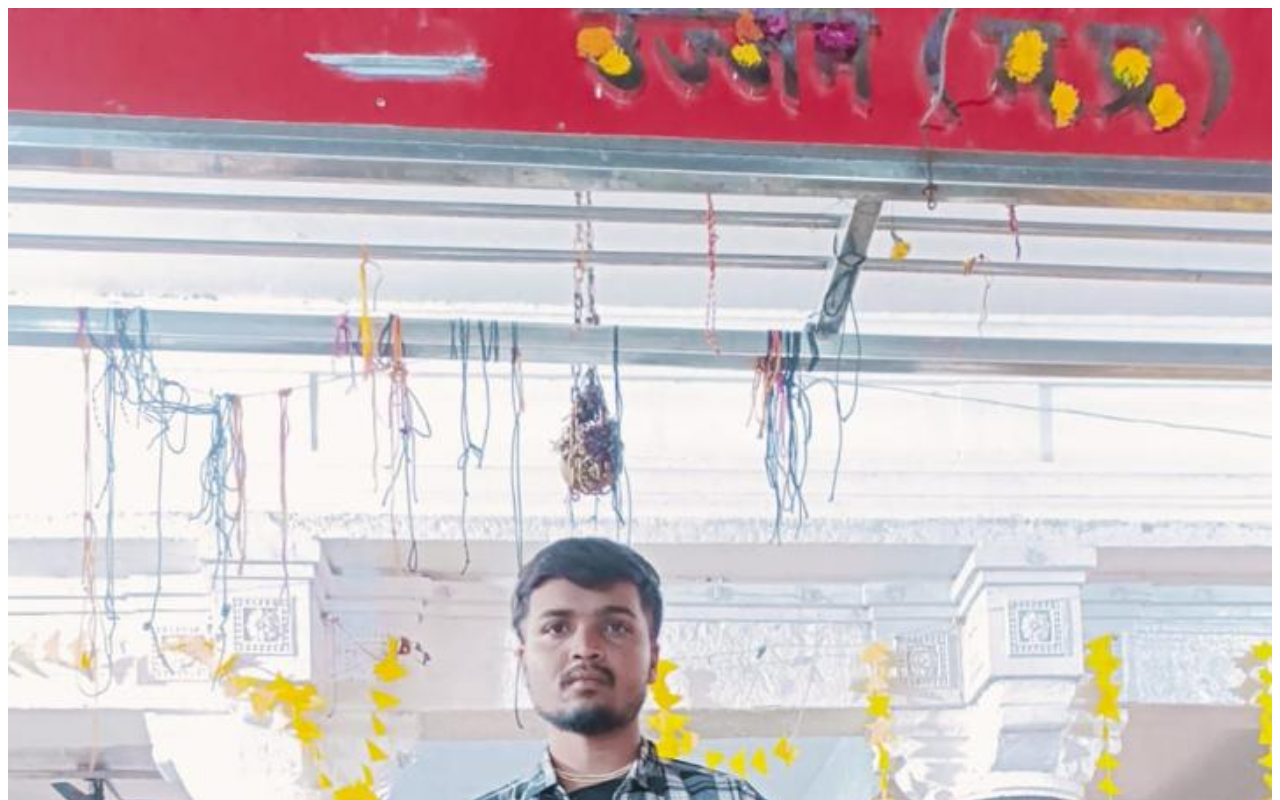
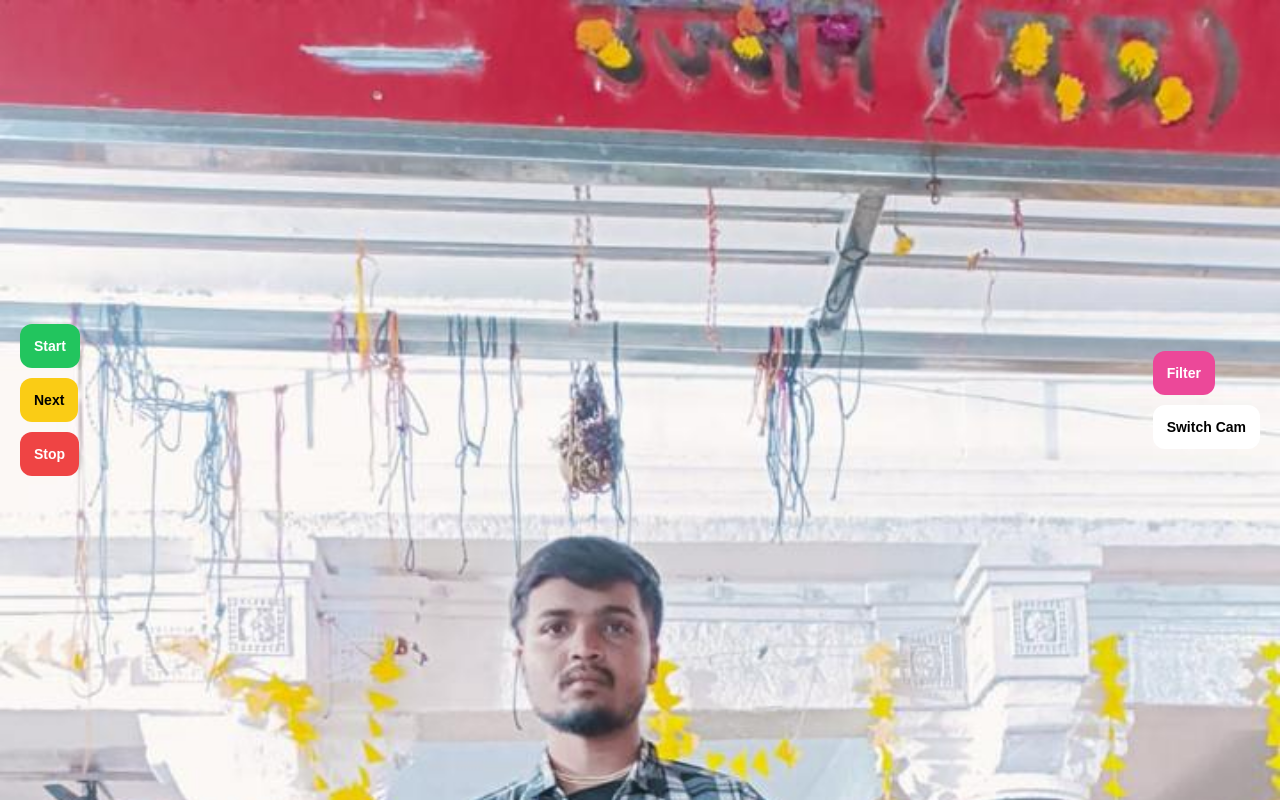
Before and after one commit to suraj778778/SuckSexFull, a website: page frontend/index.html in a window 1280 px wide. Shown: the top 800 px of the page. Drawn offline with nearby package versions, Linux system fonts and the light colour scheme; no server answers.

Commit message:
Update styles.css

```diff
--- a/frontend/styles.css
+++ b/frontend/styles.css
@@ -1,5 +1,95 @@
+body {
+  margin: 0;
+  background: #f5f5dc;
+  font-family: Arial;
+}
+
+/* MAIN */
+.container {
+  position: relative;
+  width: 100vw;
+  height: 100vh;
+}
+
+/* REMOTE VIDEO */
+.remote video {
+  width: 100%;
+  height: 100%;
+  object-fit: cover;
+  display: none;
+}
+
+/* PLACEHOLDER FIX */
 #placeholder {
   width: 100%;
   height: 100%;
-  object-fit: cover;   /* 🔥 THIS FIXES MOBILE + PC ISSUE */
+  object-fit: cover;
 }
+
+/* LOCAL VIDEO */
+.local {
+  position: absolute;
+  bottom: 90px;
+  right: 10px;
+  width: 120px;
+  height: 160px;
+  z-index: 10;
+}
+
+.local video {
+  width: 100%;
+  height: 100%;
+  transform: scaleX(-1);
+}
+
+/* BUTTONS */
+.controls-left, .controls-right {
+  position: absolute;
+  top: 50%;
+  transform: translateY(-50%);
+}
+
+.controls-left { left: 10px; }
+.controls-right { right: 10px; }
+
+button {
+  display: block;
+  margin: 10px;
+  padding: 14px;
+  border-radius: 12px;
+  border: none;
+  font-weight: bold;
+  font-size: 14px;
+}
+
+/* COLORS */
+#startBtn { background: #22c55e; color: white; }
+#stopBtn { background: #ef4444; color: white; }
+#nextBtn { background: #facc15; color: black; }
+#filterBtn { background: #ec4899; color: white; }
+#cameraBtn { background: white; color: black; }
+
+/* SEARCH LOADER */
+#searching {
+  position: absolute;
+  top: 50%;
+  left: 50%;
+  transform: translate(-50%, -50%);
+  display: none;
+  justify-content: center;
+  align-items: center;
+}
+
+/* SPINNER */
+.loader {
+  width: 50px;
+  height: 50px;
+  border: 5px solid black;
+  border-top: 5px solid transparent;
+  border-radius: 50%;
+  animation: spin 1s linear infinite;
+}
+
+@keyframes spin {
+  100% { transform: rotate(360deg); }
+}
```
